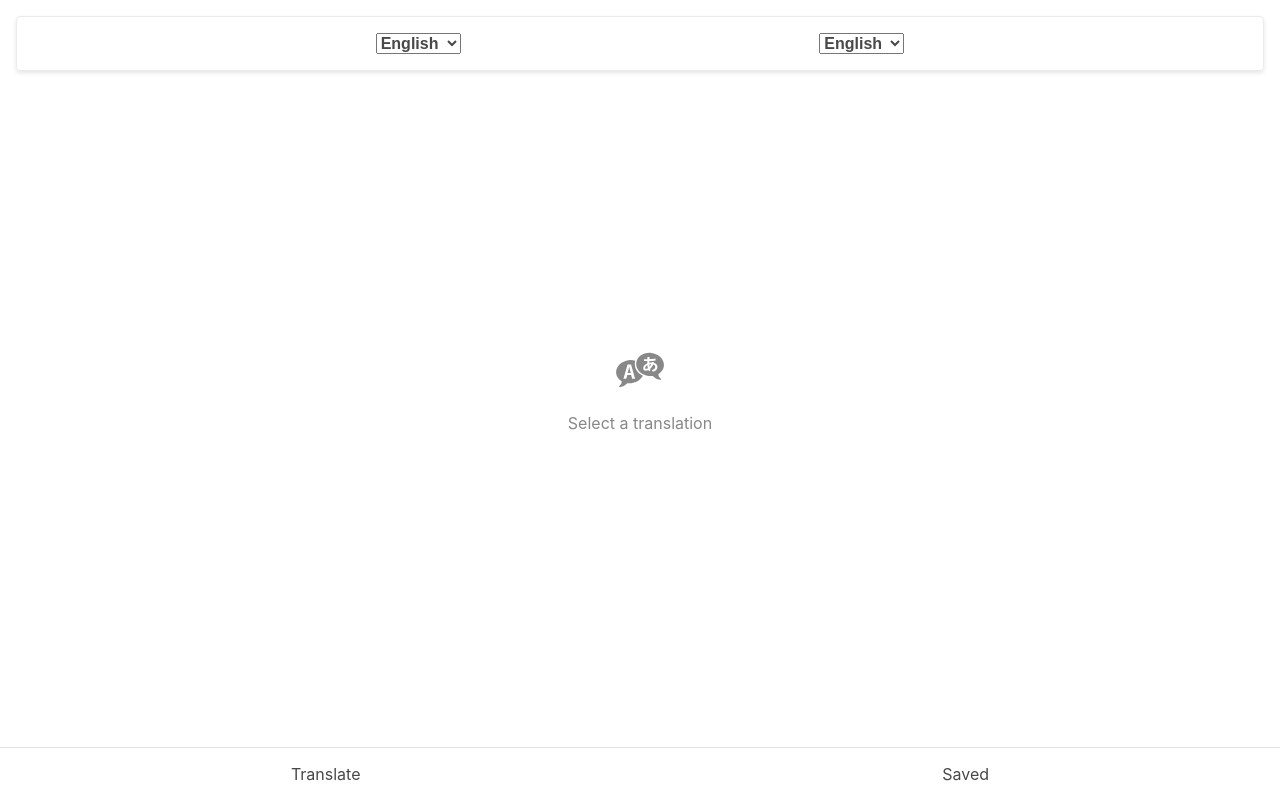
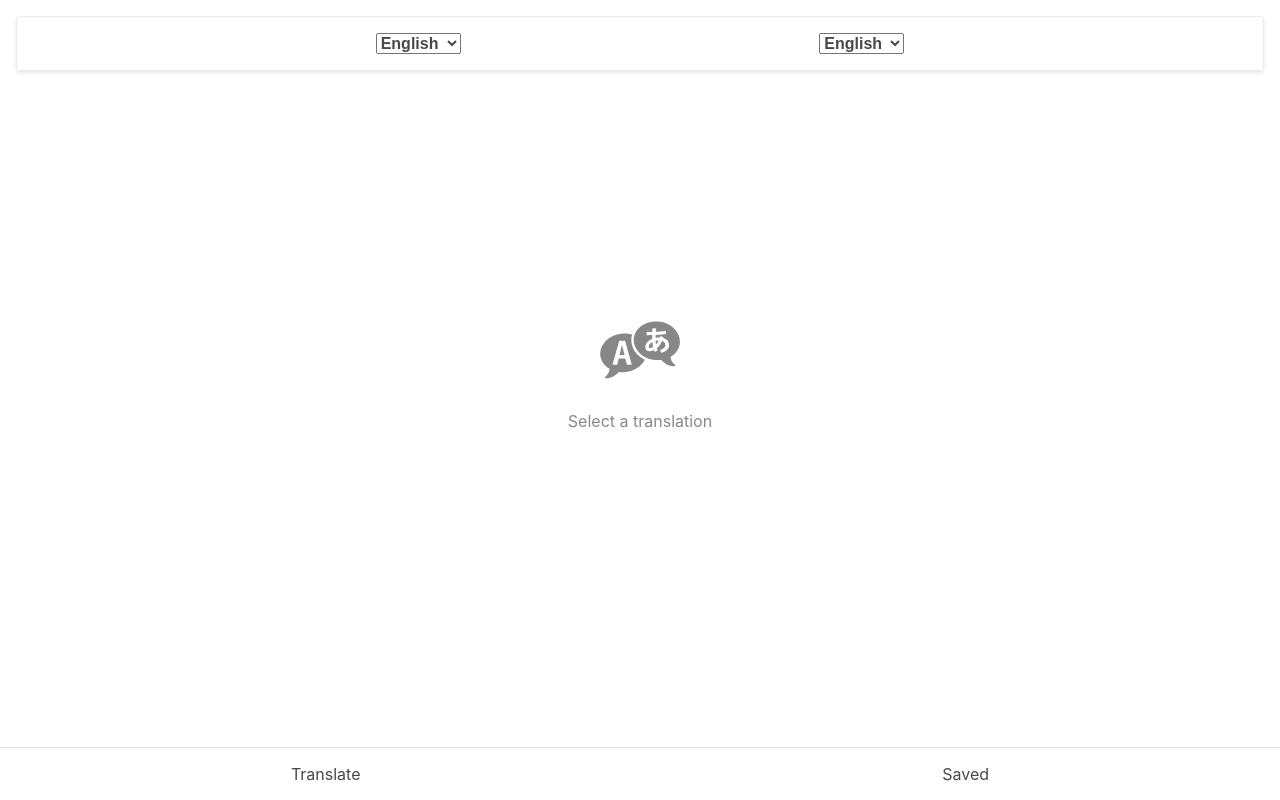
Before and after one commit to ocampco/small-talk-pwa, a React (Create React App) app: page / in a window 1280 px wide. Built offline with nearby package versions, Linux system fonts and the light colour scheme.

Commit message:
Minor UI update

```diff
--- a/src/translate/Item.module.scss
+++ b/src/translate/Item.module.scss
@@ -1,6 +1,6 @@
 @import './../shared/variables.module.scss';
 
-$icon-size: 3rem;
+$icon-size: 5rem;
 
 .message {
   position: absolute;
```
